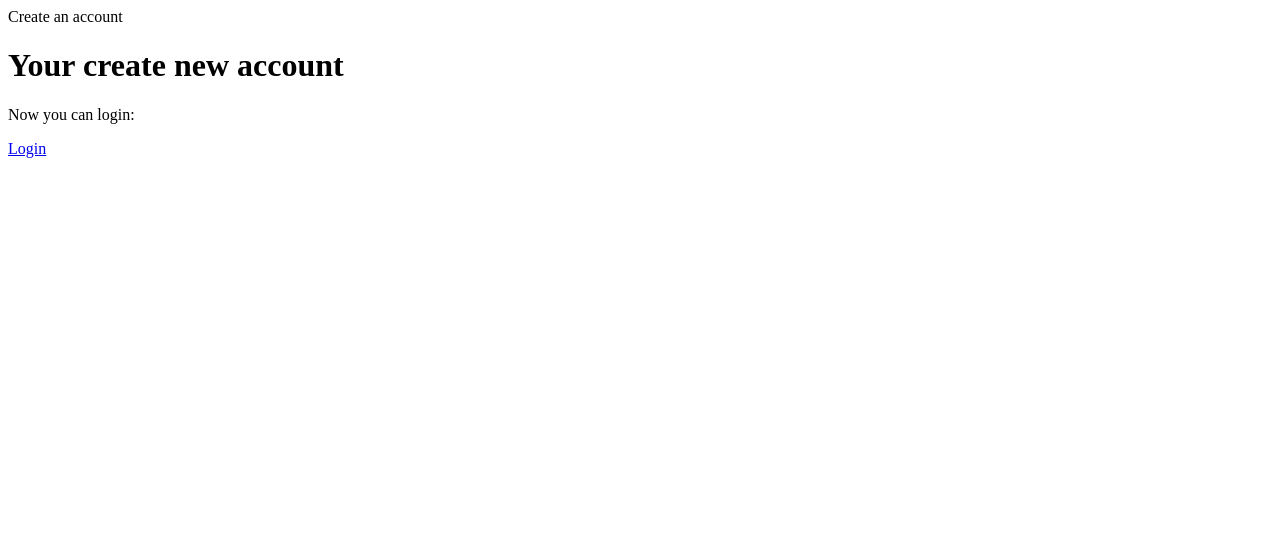
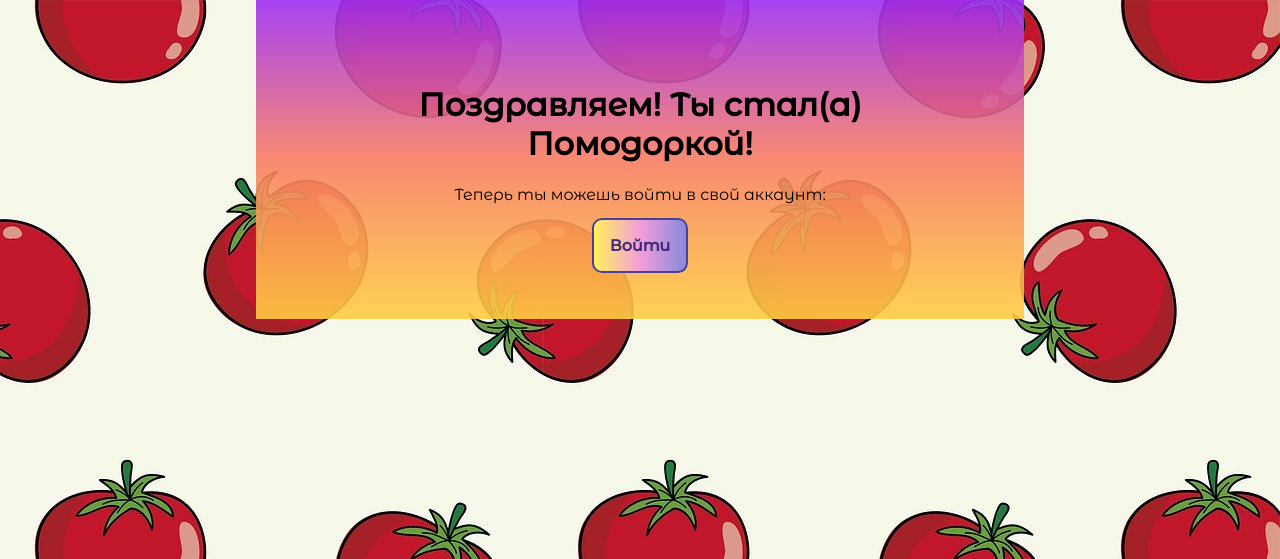
Before and after one commit to FOAna/Todo_Back-Front-project, a Django app: template main/homework/todo/templates/account/register_done.html in a window 1280 px wide. Shown: the top 559 px of the page. Run offline with Django 3.2, Linux system fonts and the light colour scheme; the template is opened without the code that fills it, so the values that code supplies are empty.

Commit message:
change register_done

```diff
--- a/main/homework/todo/templates/account/register_done.html
+++ b/main/homework/todo/templates/account/register_done.html
@@ -1,9 +1,67 @@
 {% extends "base_template.html" %}
-
-{% block title %}Create an account{% endblock %}
-
+{% block title %}{% endblock %}
 {% block content %}
-    <h1>Your create new account</h1>
-    <p>Now you can login:</p>
-    <a href="{% url 'login' %}">Login</a>
+<!DOCTYPE html>
+<html lang="ru">
+<head>
+    <meta charset="UTF-8">
+    <meta http-equiv="X-UA-Compatible" content="IE=edge">
+    <meta name="viewport" content="width=device-width, initial-scale=1.0">
+    <link href="https://fonts.googleapis.com/css2?family=Montserrat+Alternates:wght@400;500&display=swap"
+        rel="stylesheet">
+    <title>Pomodoro &#128077;</title>
+    {% load static %}
+    <link rel="icon" href="{% static 'images/tomatoFavi.svg' %}" type="image/svg">
+    <style type="text/css">
+        body{
+            background-image: url("{% static './images/tomatoBackground.jpg' %}");
+            background-repeat: no-repeat;
+            background-attachment: fixed;
+            background-size: cover;
+            font-family: "Montserrat Alternates", sans-serif;
+            padding: 0;
+            margin: 0;
+            overflow: hidden;
+        }
+        input {
+            font-family: "Montserrat Alternates", sans-serif;
+        }
+        .login {
+            width: 50%;
+            margin: auto;
+            padding: 64px;
+            text-align: center;
+            background: linear-gradient(rgba(159, 46, 244, 0.9), rgba(249, 125, 100, 0.9), rgba(255, 205, 66, 0.9));
+        }
+        form {
+            margin-top: 32px;
+        }
+        .button {
+            padding: 16px;
+            margin-top: 16px;
+            width: 20%;
+            border-radius: 10px;
+            background: linear-gradient(to right, #fff25c, #f39ed9, #868adc);
+            border:2px solid #4d3e96;
+            font-weight: bold;
+            color: #432b7c;
+            font-size: 16px;
+            transition: 0.4s;
+            text-decoration: none;
+        }
+        .button:hover {
+            background: linear-gradient(to left, #fff25c, #f39ed9, #868adc);
+        }
+        p {
+            margin-bottom: 32px;
+        }
+    </style>
+</head>
+<body>
+    <div class="login">
+        <h1>Поздравляем! Ты стал(а) Помодоркой!</h1>
+        <p>Теперь ты можешь войти в свой аккаунт:</p>
+        <a class="button" href="{% url 'login' %}">Войти</a>
+    </div>
+</body>
 {% endblock %}
```
Also changed, not shown: main/homework/db.sqlite3.
